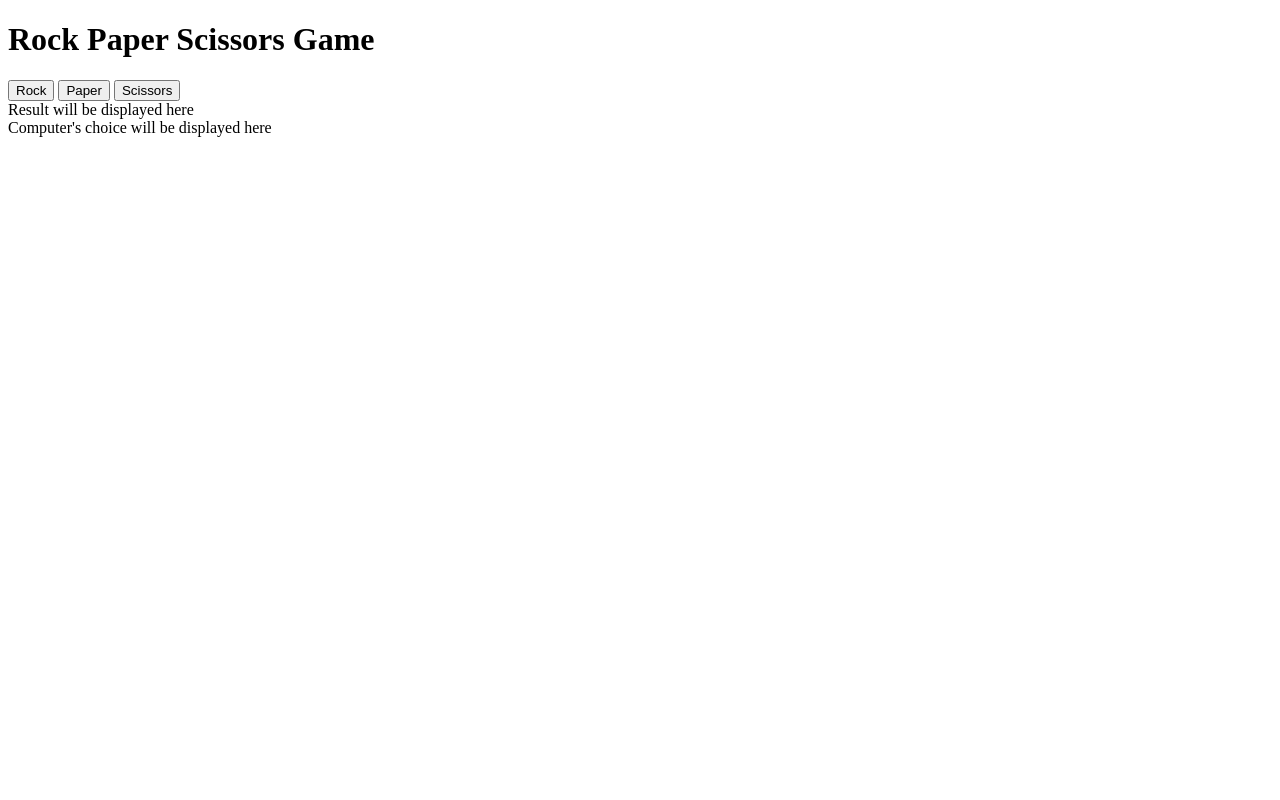
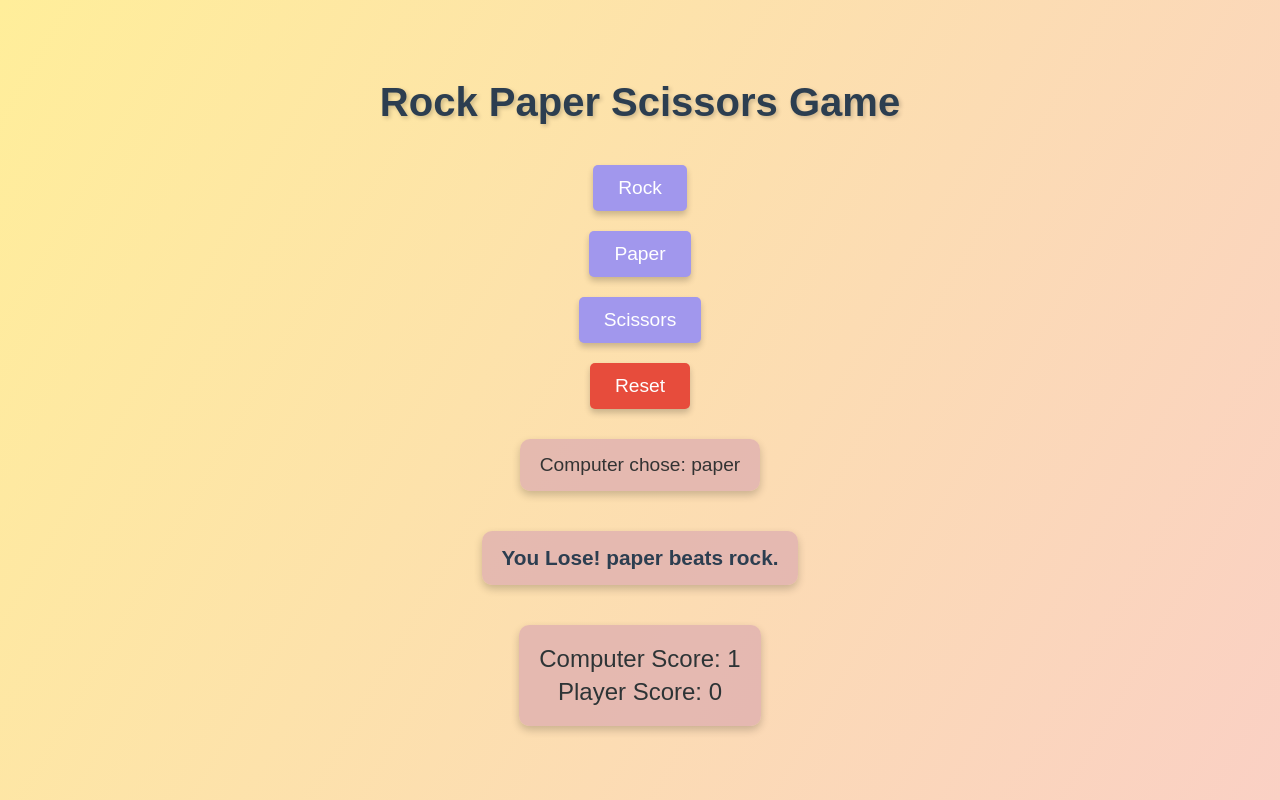
Before and after one commit to YashBodhe2004/Simulated_work_V3, a plain HTML site: page sim_v3/rock_paper_scissors/rps.html in a window 1280 px wide. Both pictures are taken after a click on the button "Rock". Drawn offline with Linux system fonts and the light colour scheme.

Commit message:
Add files via upload

```diff
--- /dev/null
+++ b/sim_v3/rock_paper_scissors/rps.css
@@ -0,0 +1,77 @@
+body {
+    font-family: Arial, sans-serif;
+    background: linear-gradient(120deg, #ffee9a, #fad0c4);
+    text-align: center;
+    color: #333;
+    margin: 0;
+    padding: 0;
+    min-height: 100vh;
+    display: flex;
+    flex-direction: column;
+    justify-content: center;
+    align-items: center;
+}
+
+h1 {
+    color: #2c3e50;
+    margin-bottom: 30px;
+    font-size: 2.5rem;
+    text-shadow: 2px 2px 4px rgba(0, 0, 0, 0.2);
+}
+
+button {
+    padding: 12px 25px;
+    margin: 10px;
+    border: none;
+    border-radius: 5px;
+    background-color: #a197ed;
+    color: white;
+    font-size: 1.2rem;
+    cursor: pointer;
+    transition: background-color 0.3s, transform 0.2s;
+    box-shadow: 0 4px 6px rgba(0, 0, 0, 0.2);
+}
+
+button:hover {
+    background-color: #4834d4;
+    transform: scale(1.05);
+}
+
+button:active {
+    background-color: #341f97;
+    box-shadow: 0 2px 4px rgba(0, 0, 0, 0.2);
+}
+
+#reset {
+    background-color: #e74c3c;
+}
+
+#reset:hover {
+    background-color: #c0392b;
+}
+
+#reset:active {
+    background-color: #b71c1c;
+}
+
+#result, #computer-choice, #score {
+    margin: 20px;
+    font-size: 1.2rem;
+    background: rgba(224, 177, 177, 0.8);
+    padding: 15px 20px;
+    border-radius: 10px;
+    box-shadow: 0 4px 8px rgba(0, 0, 0, 0.2);
+    display: inline-block;
+}
+
+#score p {
+    margin: 5px 0;
+    font-size: 1.5rem;
+    color: #2d3436;
+}
+
+#result {
+    font-size: 1.3rem;
+    font-weight: bold;
+    color: #2c3e50;
+}
--- a/sim_v3/rock_paper_scissors/rps.html
+++ b/sim_v3/rock_paper_scissors/rps.html
@@ -4,16 +4,24 @@
     <meta charset="UTF-8">
     <meta name="viewport" content="width=device-width, initial-scale=1.0">
     <title>Rock Paper Scissors</title>
+    <link rel="stylesheet" href="./rps.css">
 </head>
 <body>
     <h1>Rock Paper Scissors Game</h1>
     <button id="rock">Rock</button>
     <button id="paper">Paper</button>
     <button id="scissors">Scissors</button>
+    <button id="reset">Reset</button>
+
+    <div id="computer-choice">Computer's choice will be displayed here</div>
     <div id="result">Result will be displayed here</div>
-    <div id="computer-choice">Computer's choice will be displayed here</div>
 
-    <!-- Link the external JavaScript file -->
-    <script src="script.js"></script>
+    <div id="score">
+        <p>Computer Score: <span id="computer-score">0</span></p>
+        <p>Player Score: <span id="player-score">0</span></p>
+
+    </div>
+
+    <script src="./rps.js"></script>
 </body>
 </html>
--- a/sim_v3/rock_paper_scissors/rps.js
+++ b/sim_v3/rock_paper_scissors/rps.js
@@ -1,8 +1,22 @@
-function handleUserChoice(choice) {
-    console.log("User chose: " + choice);
-    document.getElementById('result').textContent = "You chose: " + choice;
+let playerScore = 0;
+let computerScore = 0;
+
+function handleUserChoice(playerChoice) {
     const computerChoice = getComputerChoice();
-    document.getElementById('computer-choice').textContent = "Computer chose: " + computerChoice;
+    const result = determineWinner(playerChoice, computerChoice);
+
+    if (result === 'win') {
+        playerScore++;
+        document.getElementById('result').textContent = `You Win! ${playerChoice} beats ${computerChoice}.`;
+    } else if (result === 'lose') {
+        computerScore++;
+        document.getElementById('result').textContent = `You Lose! ${computerChoice} beats ${playerChoice}.`;
+    } else {
+        document.getElementById('result').textContent = `It's a Tie! Both chose ${playerChoice}.`;
+    }
+
+    document.getElementById('computer-choice').textContent = `Computer chose: ${computerChoice}`;
+    updateScores();
 }
 
 function getComputerChoice() {
@@ -11,14 +25,33 @@ function getComputerChoice() {
     return choices[randomIndex];
 }
 
-document.getElementById('rock').addEventListener('click', function() {
-    handleUserChoice('rock');
-});
+function determineWinner(playerChoice, computerChoice) {
+    if (playerChoice === computerChoice) return 'tie';
+    if (
+        (playerChoice === 'rock' && computerChoice === 'scissors') ||
+        (playerChoice === 'paper' && computerChoice === 'rock') ||
+        (playerChoice === 'scissors' && computerChoice === 'paper')
+    ) {
+        return 'win';
+    } else {
+        return 'lose';
+    }
+}
 
-document.getElementById('paper').addEventListener('click', function() {
-    handleUserChoice('paper');
-});
+function updateScores() {
+    document.getElementById('player-score').textContent = playerScore;
+    document.getElementById('computer-score').textContent = computerScore;
+}
 
-document.getElementById('scissors').addEventListener('click', function() {
-    handleUserChoice('scissors');
-});
+function resetGame() {
+    playerScore = 0;
+    computerScore = 0;
+    document.getElementById('result').textContent = 'Game reset. Make your choice!';
+    document.getElementById('computer-choice').textContent = '';
+    updateScores();
+}
+
+document.getElementById('rock').addEventListener('click', () => handleUserChoice('rock'));
+document.getElementById('paper').addEventListener('click', () => handleUserChoice('paper'));
+document.getElementById('scissors').addEventListener('click', () => handleUserChoice('scissors'));
+document.getElementById('reset').addEventListener('click', resetGame);
```
